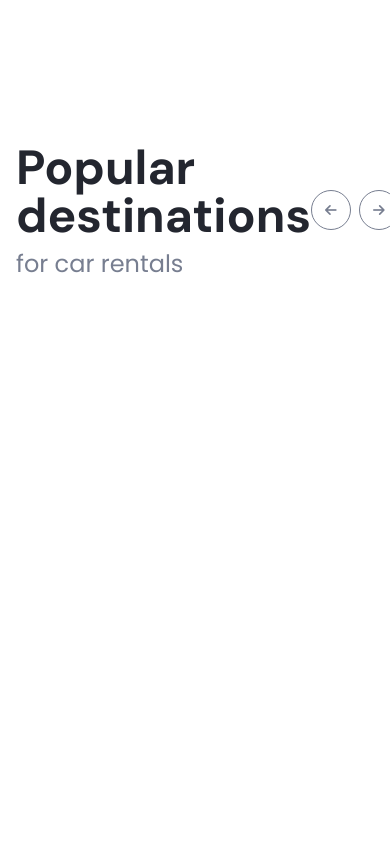
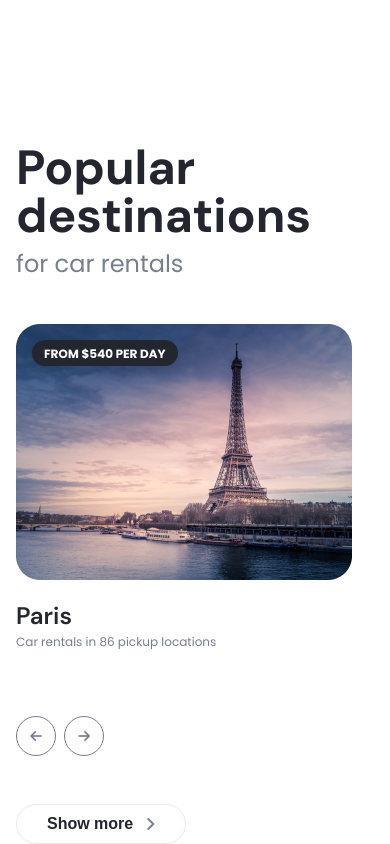
Before and after one commit to javasharipov/Exam2, a plain HTML site: page index.html in a window 390 px wide. Shown: the part 856-1700 px from the top of the page. Before the commit the page ends 1136 px from the top, so only its background shows below. Drawn offline with Linux system fonts and the light colour scheme.

Commit message:
added some style

```diff
--- a/css/media.css
+++ b/css/media.css
@@ -21,6 +21,31 @@
     .hero__content p{
         font-size: 24px;
         font-weight: 400;
+    }
+    .button__destination__upper{
+        display: none;
+
+    }
+    .button__destination__bottom{
+        display: inline-block;
+        display: flex;
+        align-items: start;
+        gap: 8px;
+        margin:48px 0;
+    }
+    .button__destination__bottom button{
+        width:40px ;
+        height:40px ;
+        border-radius: 50%;
+        border: 1px solid transparent;
+        cursor: pointer;
+        background: #fff;
+        border: 1px solid #777e90 ;
+        transition: 0.5s ease-in;
+    }
+    .button__destination__bottom button:hover{
+        background-color: #ddd;
+        border: 1px solid transparent;
     }
 }
 @media  (max-width:500px) {
--- a/css/style.css
+++ b/css/style.css
@@ -139,6 +139,7 @@
     justify-content: space-between;
     align-items: center;
     padding-top: 180px;
+    padding-bottom: 48px;
 }
 .destination__content{
     display: flex;
@@ -156,12 +157,12 @@
     color: var(--color-secondarytext);
     margin-top: 12px;
 }
-.button__destination{
+.button__destination__upper{
     display: flex;
     gap: 8px;
 
 }
-.button__destination button{
+.button__destination__upper button{
     width:40px ;
     height:40px ;
     border-radius: 50%;
@@ -169,8 +170,63 @@
     cursor: pointer;
     background: #fff;
     border: 1px solid #777e90 ;
+    transition: 0.5s ease-in;
+}
+.button__destination__upper button:hover{
+    background-color: #ddd;
+    border: 1px solid transparent;
+}
+.card__destination__wrapper{
+    display:flex ;
+    gap: 32px;
+    overflow: auto;
+    margin-bottom: 48px;
 
 }
-.button__destination button:hover{
-    background: transparent;
+.card__destination__wrapper::-webkit-scrollbar{
+    height: 8px;
 }
+.card__destination__wrapper::-webkit-scrollbar-thumb{
+    background: #ddd;
+    border-radius:30px ;
+    cursor: pointer;
+}
+.card__destination{
+    min-width:336px ;
+    width: 336px;
+    height: 344px;
+}
+.card__destination h4{
+    margin-top: 21px;
+    color: var(--color-maintext);
+    font-size: 24px;
+    font-weight: 600;
+}
+.card__destination p{
+    margin-top: 8px;
+    color: var(--color-secondarytext);
+    font-size:12px ;
+    font-family: "Poppins", sans-serif;
+    font-weight: 400;
+}
+.button__destination__bottom{
+    display: none;
+}
+.show__btn button{
+    display: flex;
+    align-items: center;
+    gap: 12px;
+    padding: 10px 30px;
+    border-radius: 90px;
+    background-color: #fff;
+    border: 1px solid #e6e8ec;
+    color: var(--color-maintext);
+    font-size:16px ;
+    font-weight:700 ;
+    cursor: pointer;
+    transition: 0.5s ease-in;
+}
+.show__btn button:hover{
+   background-color: #e6e8ec;
+   border: 1px solid #ddd ;
+}
--- a/index.html
+++ b/index.html
@@ -4,8 +4,14 @@
     <meta charset="UTF-8" />
     <meta name="viewport" content="width=device-width, initial-scale=1.0" />
     <title>Global Rent Car</title>
-    <link rel="stylesheet" href="https://cdnjs.cloudflare.com/ajax/libs/font-awesome/6.6.0/css/all.min.css" integrity="sha512-Kc323vGBEqzTmouAECnVceyQqyqdsSiqLQISBL29aUW4U/M7pSPA/gEUZQqv1cwx4OnYxTxve5UMg5GT6L4JJg==" crossorigin="anonymous" referrerpolicy="no-referrer" />
-    <link rel="stylesheet" href="./css/global.css">
+    <link
+      rel="stylesheet"
+      href="https://cdnjs.cloudflare.com/ajax/libs/font-awesome/6.6.0/css/all.min.css"
+      integrity="sha512-Kc323vGBEqzTmouAECnVceyQqyqdsSiqLQISBL29aUW4U/M7pSPA/gEUZQqv1cwx4OnYxTxve5UMg5GT6L4JJg=="
+      crossorigin="anonymous"
+      referrerpolicy="no-referrer"
+    />
+    <link rel="stylesheet" href="./css/global.css" />
     <link rel="stylesheet" href="./css/fonts.css" />
     <link rel="stylesheet" href="./css/reset.css" />
     <link rel="stylesheet" href="./css/variable.css" />
@@ -38,7 +44,7 @@
             <img src="./assets/headerperson.png" alt="" />
           </div>
           <div class="burger__menu">
-        <img src="./assets/burgermenu.svg" alt="">
+            <img src="./assets/burgermenu.svg" alt="" />
           </div>
         </nav>
       </div>
@@ -59,10 +65,52 @@
             <h3>Popular destinations</h3>
             <span>for car rentals</span>
           </div>
-                <div class="button__destination">
-                <button><i class="fa-solid fa-arrow-left" style="color: #777e90;"></i></button>
-                <button><i class="fa-solid fa-arrow-right" style="color: #777e90;"></i></button>
+          <div class="button__destination__upper">
+            <button>
+              <i class="fa-solid fa-arrow-left" style="color: #777e90"></i>
+            </button>
+            <button>
+              <i class="fa-solid fa-arrow-right" style="color: #777e90"></i>
+            </button>
           </div>
+        </div>
+        <div class="card__destination__wrapper">
+          <div class="card__destination">
+            <img src="./assets/paris.png" alt="" />
+            <h4>Paris</h4>
+            <p>Car rentals in 86 pickup locations</p>
+          </div>
+          <div class="card__destination">
+            <img src="./assets/london.png" alt="" />
+            <h4>London</h4>
+            <p>Car rentals in 86 pickup locations</p>
+          </div>
+          <div class="card__destination">
+            <img src="./assets/amsterdam.png" alt="" />
+            <h4>Amsterdam</h4>
+            <p>Car rentals in 86 pickup locations</p>
+          </div>
+          <div class="card__destination">
+            <img src="./assets/milan.png" alt="" />
+            <h4>Milan</h4>
+            <p>Car rentals in 86 pickup locations</p>
+          </div>
+          <div class="card__destination">
+            <img src="./assets/paris.png" alt="" />
+            <h4>Paris</h4>
+            <p>Car rentals in 86 pickup locations</p>
+          </div>
+          </div>
+          <div class="button__destination__bottom">
+            <button>
+              <i class="fa-solid fa-arrow-left" style="color: #777e90"></i>
+            </button>
+            <button>
+              <i class="fa-solid fa-arrow-right" style="color: #777e90"></i>
+            </button>
+          </div>
+          <div class="show__btn">
+            <button>Show more <i class="fa-solid fa-angle-right" style="color: #777e90;"></i></button>
           </div>
       </section>
     </main>
```
Also changed, not shown: assets/milan.png (renamed from assets/london2.png). Lines whose indentation alone changed are shown as unchanged.
